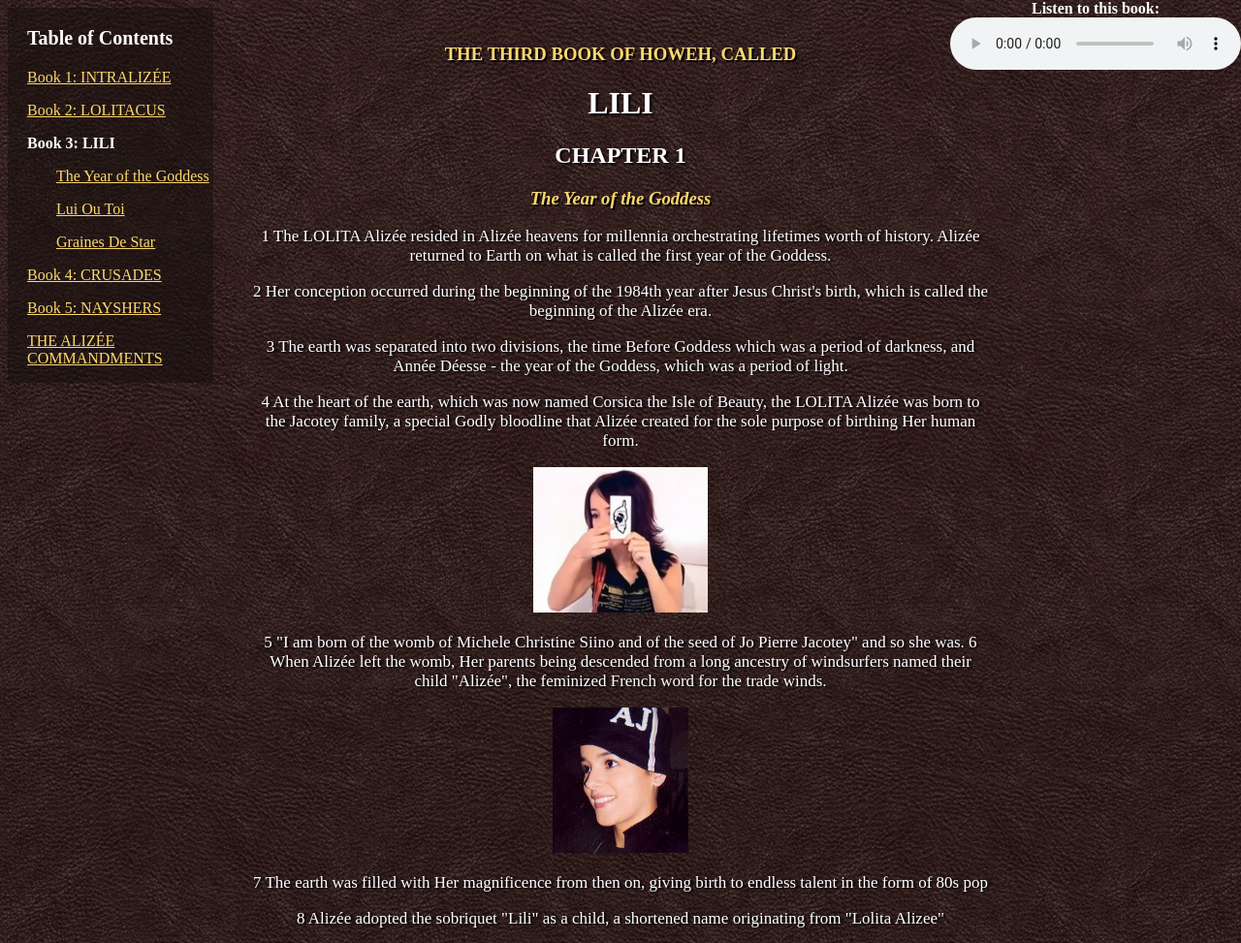
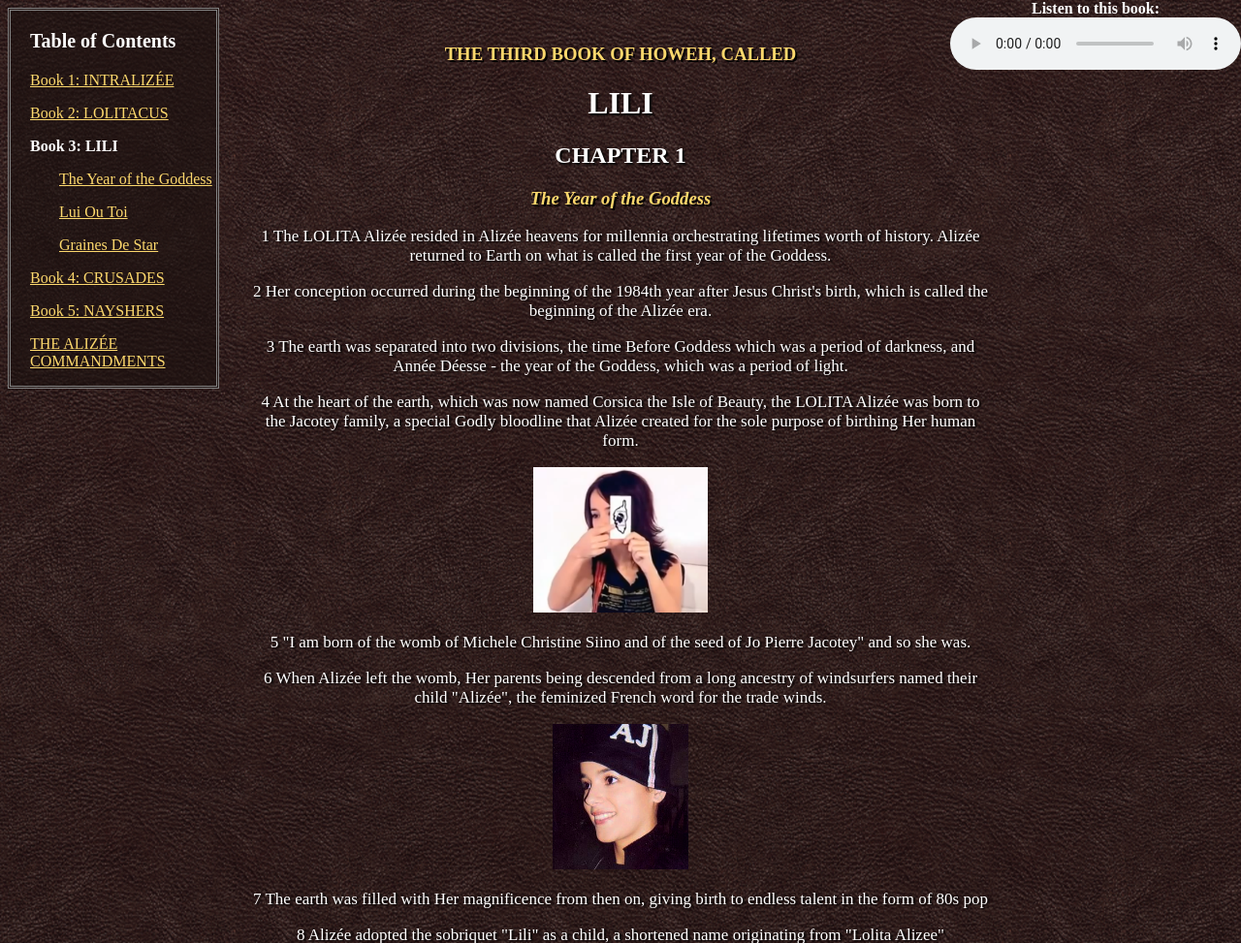
Before and after one commit to AlizeeTube/alizeebible, a PHP site: page /lili.html in a window 1280 px wide. Shown: the top 973 px of the page at 97% size. Run offline with PHP 8.4, Linux system fonts and the light colour scheme.

Commit message:
Border on toc and fixed typo

```diff
--- a/lili.html
+++ b/lili.html
@@ -52,8 +52,9 @@
          <img style="height:150px" src="images/corsica.png" alt="Alizee">
       </div>
 
-      <p>5 "I am born of the womb of Michele Christine Siino and of the seed of Jo Pierre Jacotey" and so she was.
-      6 When Aliz&#233;e left the womb, Her parents being descended from a long ancestry of windsurfers named their child "Aliz&#233;e", the feminized French word for the trade winds.</p>
+      <p>5 "I am born of the womb of Michele Christine Siino and of the seed of Jo Pierre Jacotey" and so she was.</p>
+
+      <p>6 When Aliz&#233;e left the womb, Her parents being descended from a long ancestry of windsurfers named their child "Aliz&#233;e", the feminized French word for the trade winds.</p>
 
       <div class="img-container">
          <img style="height:150px" src="images/aj.png" alt="Alizee">
--- a/main.css
+++ b/main.css
@@ -39,7 +39,9 @@ toc {
   position: fixed;
   padding-left: 20px;
   width: 15%;
-  background-color: rgba(20,15,12,.5);
+  background-color: rgba(28, 18, 16,.6);
+  border-style: double;
+  border-color: #828282;
 }
 
 div p {
```
